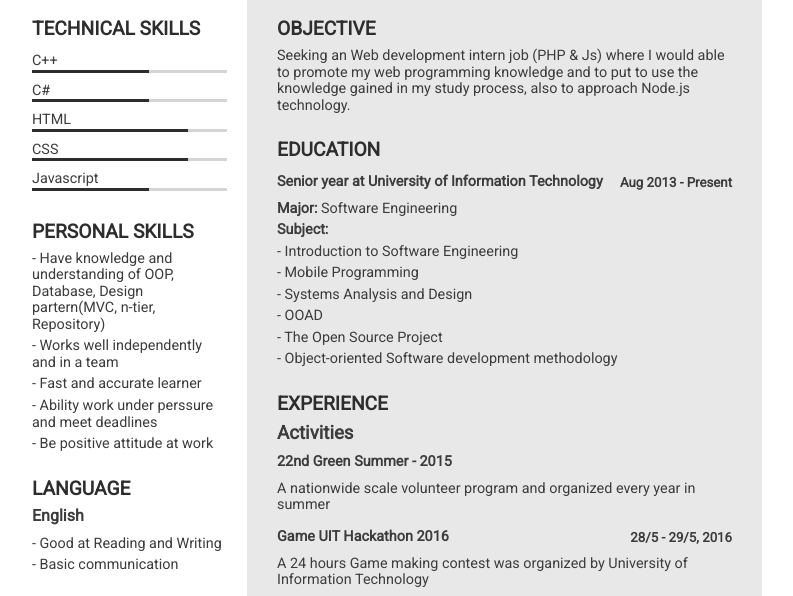
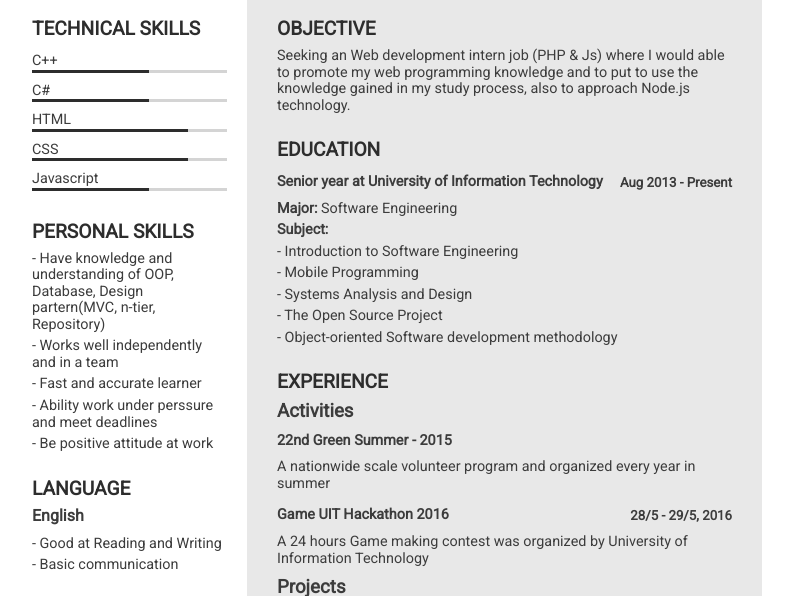
Before and after one commit to shouldnt/CV, a website: page index.html in a window 1280 px wide. Shown: the part 190-786 px from the top of the page, without its empty margins (248-1041 px from the left). Drawn offline with Linux system fonts and the light colour scheme.

Commit message:
remove the repeat subject in education field

```diff
--- a/index.html
+++ b/index.html
@@ -168,7 +168,6 @@
 								<p>- Introduction to Software Engineering</p>
 								<p>- Mobile Programming</p>
 								<p>- Systems Analysis and Design</p>
-								<p>- OOAD</p>
 								<p>- The Open Source Project</p>
 								<p>- Object-oriented Software development methodology</p>
 							</div>
```
